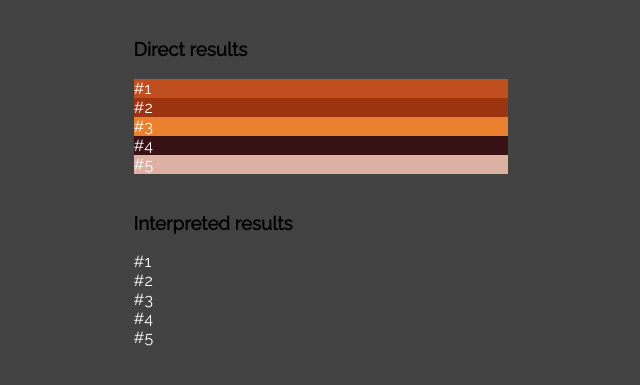
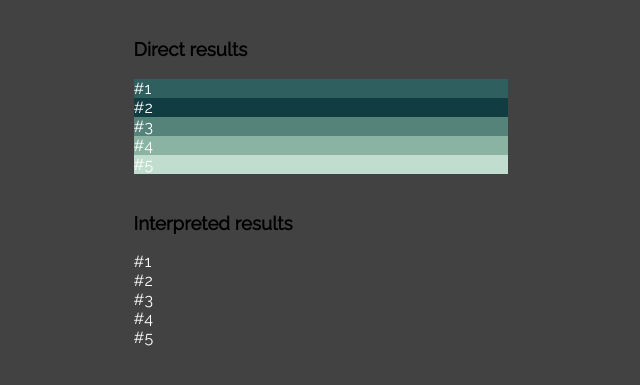
Before and after one commit to DEGoodman/tagbar, a Flask app: page /results in a window 1280 px wide. Shown: the part 96-481 px from the top of the page, without its empty margins (319-959 px from the left). Run offline with Flask 2, Linux system fonts and the light colour scheme; parts of the project's set-up code (start-up, migrations or seed data) failed here and were passed over.

Commit message:
move static files

```diff
--- a/app/base.py
+++ b/app/base.py
@@ -8,7 +8,7 @@ import sys
 def main():
     ''' we already have some test images. Commenting out new downloads until this feature is finished.'''
     cur = os.getcwd()
-    img_dir = cur + '/images/'
+    img_dir = cur + '/app/static/images/'
     process.compile(img_dir + "Average.jpg")
 
 
--- a/app/cssmaker.py
+++ b/app/cssmaker.py
@@ -3,8 +3,7 @@ import os
 from pprint import pprint
 
 def make(data):
-    pprint(data)
-    f = open(os.getcwd() + '/app/static/colors.css', 'w')
+    f = open(os.getcwd() + '/app/static/css/colors.css', 'w')
     pos_base = ['a', 'b', 'c', 'd', 'e']
     num = 0
     # not sure why data is a nested list
--- a/app/static/colors.css
+++ /dev/null
@@ -1,19 +0,0 @@
-#a {
-	background-color: rgb(193, 78, 31);
-}
-
-#b {
-	background-color: rgb(155, 52, 15);
-}
-
-#c {
-	background-color: rgb(233, 128, 46);
-}
-
-#d {
-	background-color: rgb(55, 17, 20);
-}
-
-#e {
-	background-color: rgb(220, 176, 163);
-}
--- /dev/null
+++ b/app/static/css/colors.css
@@ -0,0 +1,19 @@
+#a {
+	background-color: rgb(48, 95, 96);
+}
+
+#b {
+	background-color: rgb(17, 61, 66);
+}
+
+#c {
+	background-color: rgb(86, 131, 121);
+}
+
+#d {
+	background-color: rgb(138, 179, 164);
+}
+
+#e {
+	background-color: rgb(193, 221, 207);
+}
--- a/app/templates/base.html
+++ b/app/templates/base.html
@@ -1,7 +1,7 @@
 <html>
     <head>
       <link href='https://fonts.googleapis.com/css?family=Raleway' rel='stylesheet' type='text/css'>
-      <link rel="stylesheet" type="text/css" href="../static/main.css" />
+      <link rel="stylesheet" type="text/css" href="../static/css/main.css" />
       {% if title and state %}
       <title>{{ title }} - {{ state }}</title>
       {% else %}
--- a/app/templates/results.html
+++ b/app/templates/results.html
@@ -5,7 +5,7 @@
     <div> The most common colors are: {{ colors }}</div>
     <br />
     <!-- backgrounds -->
-    <link rel="stylesheet" type="text/css" href="../static/colors.css" />
+    <link rel="stylesheet" type="text/css" href="../static/css/colors.css" />
     <h3>Direct results</h3>
     <div id="a" class="col_area">#1</div>
     <div id="b" class="col_area">#2</div>
```
Also changed, not shown: app/static/css/main.css (renamed from app/static/main.css), 1 other file.
